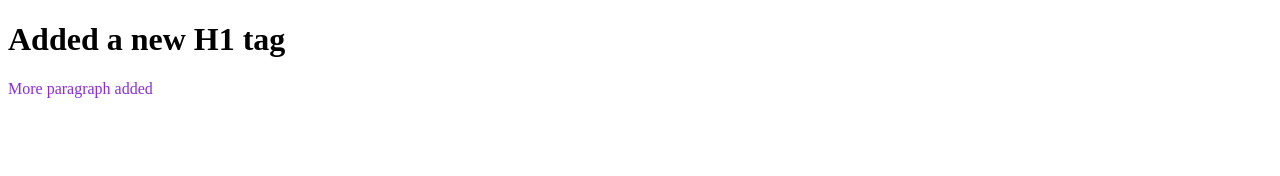
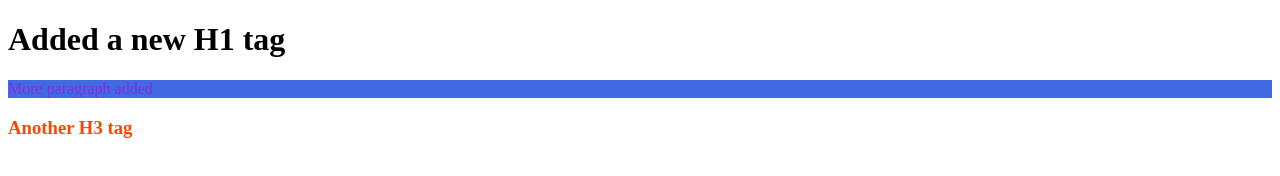
Before and after one commit to mbmSouRov/ggwp-repo, a plain HTML site: page index.html in a window 1280 px wide. Drawn offline with Linux system fonts and the light colour scheme.

Commit message:
new header and color added

```diff
--- a/index.html
+++ b/index.html
@@ -10,5 +10,6 @@
   <body>
     <h1>Added a new H1 tag</h1>
     <p>More paragraph added</p>
+    <h3>Another H3 tag</h3>
   </body>
 </html>
--- a/style.css
+++ b/style.css
@@ -1,3 +1,7 @@
 p {
   color: blueviolet;
+  background-color: royalblue;
 }
+h3 {
+  color: orangered;
+}
```
